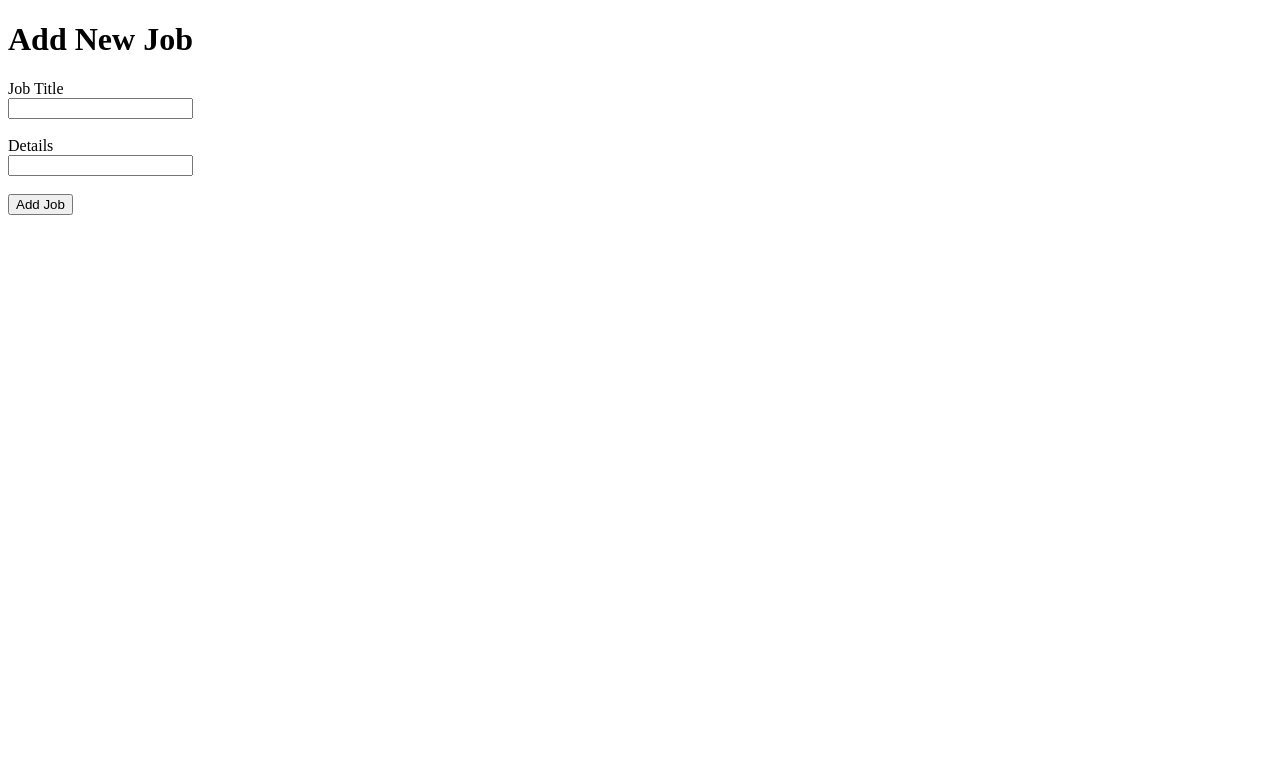
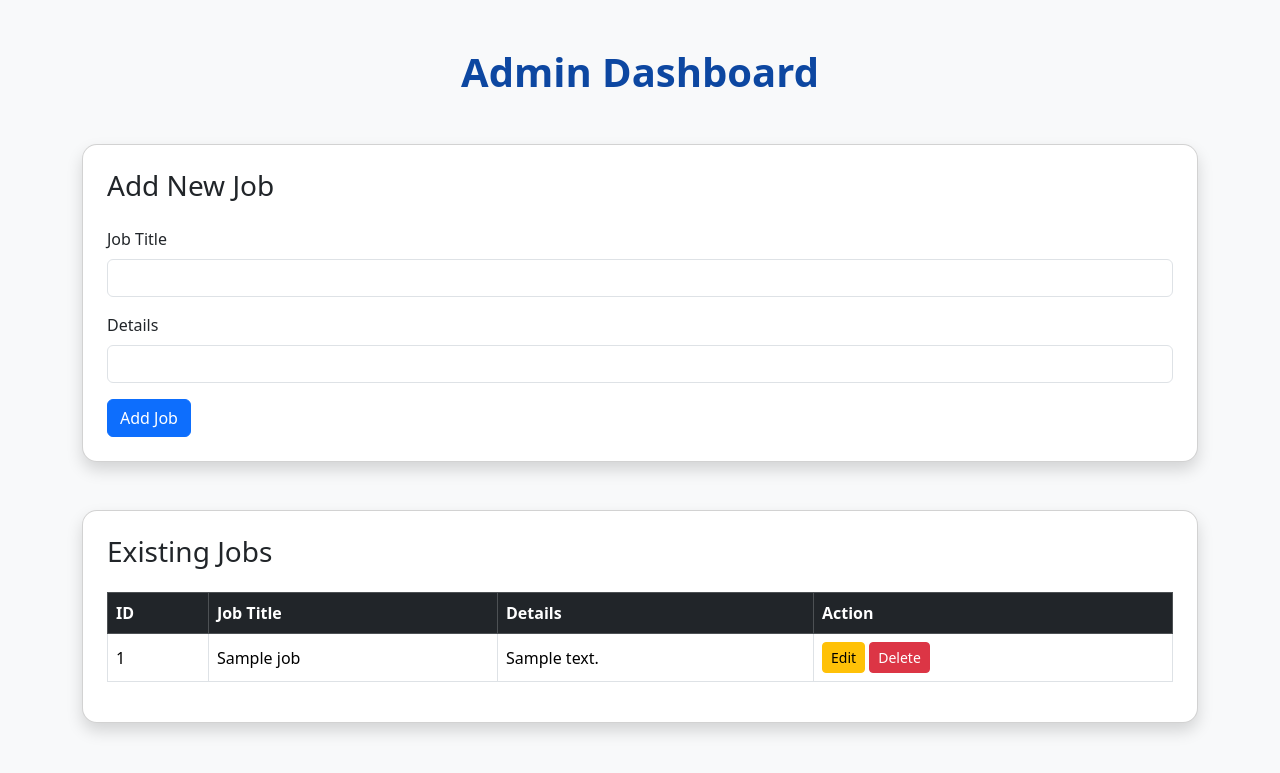
Before and after one commit to poojitha100/one-two-three-start, a Flask app: template templates/admin.html in a window 1280 px wide. Shown: the top 773 px of the page. Run offline with Flask 3, Linux system fonts and the light colour scheme; the template is opened without the code that fills it: most values are stand-ins (such as "Sample title", 1, 10 or a date in 2020).

Commit message:
Completed CRUD operations for job management

```diff
--- a/app.py
+++ b/app.py
@@ -62,7 +62,20 @@ def list_jobs():
 
 @app.route("/admin")
 def admin():
-    return render_template("admin.html")
+
+    cursor.execute("SELECT id, title, details FROM jobs")
+    rows = cursor.fetchall()
+
+    jobs = []
+
+    for row in rows:
+        jobs.append({
+            "id": row[0],
+            "title": row[1],
+            "details": row[2]
+        })
+
+    return render_template("admin.html", jobs=jobs)
 
 
 @app.route("/add-job", methods=["POST"])
@@ -79,6 +92,42 @@ def add_job():
     db.commit()
 
     return redirect("/")
+@app.route("/delete-job/<int:id>")
+def delete_job(id):
+
+    cursor.execute("DELETE FROM jobs WHERE id=%s", (id,))
+    db.commit()
+
+    return redirect("/admin")
+@app.route("/edit-job/<int:id>")
+def edit_job(id):
+
+    cursor.execute("SELECT id, title, details FROM jobs WHERE id=%s", (id,))
+    row = cursor.fetchone()
+
+    job = {
+        "id": row[0],
+        "title": row[1],
+        "details": row[2]
+    }
+
+    return render_template("edit_job.html", job=job)
+
+
+@app.route("/update-job/<int:id>", methods=["POST"])
+def update_job(id):
+
+    title = request.form["title"]
+    details = request.form["details"]
+
+    cursor.execute(
+        "UPDATE jobs SET title=%s, details=%s WHERE id=%s",
+        (title, details, id)
+    )
+
+    db.commit()
+
+    return redirect("/admin")
 
 
 if __name__ == "__main__":
--- a/templates/admin.html
+++ b/templates/admin.html
@@ -1,23 +1,129 @@
 <!DOCTYPE html>
 <html>
 <head>
-    <title>Admin - Add Job</title>
+    <title>Admin Dashboard</title>
+
+    <meta name="viewport" content="width=device-width, initial-scale=1">
+
+    <link href="https://cdn.jsdelivr.net/npm/bootstrap@5.3.7/dist/css/bootstrap.min.css" rel="stylesheet">
+
+    <style>
+        body{
+            background:#f8f9fa;
+        }
+
+        .card{
+            border-radius:15px;
+        }
+
+        h1{
+            color:#0D47A1;
+            font-weight:bold;
+        }
+
+        .table td,
+        .table th{
+            vertical-align: middle;
+        }
+    </style>
 </head>
+
 <body>
 
-    <h1>Add New Job</h1>
+<div class="container py-5">
 
-    <form action="/add-job" method="POST">
+    <h1 class="text-center mb-5">Admin Dashboard</h1>
 
-        <label>Job Title</label><br>
-        <input type="text" name="title" required><br><br>
+    <!-- Add Job Card -->
+    <div class="card shadow p-4">
 
-        <label>Details</label><br>
-        <input type="text" name="details" required><br><br>
+        <h3 class="mb-4">Add New Job</h3>
 
-        <button type="submit">Add Job</button>
+        <form action="/add-job" method="POST">
 
-    </form>
+            <div class="mb-3">
+                <label class="form-label">Job Title</label>
+
+                <input
+                    type="text"
+                    class="form-control"
+                    name="title"
+                    required>
+            </div>
+
+            <div class="mb-3">
+                <label class="form-label">Details</label>
+
+                <input
+                    type="text"
+                    class="form-control"
+                    name="details"
+                    required>
+            </div>
+
+            <button type="submit" class="btn btn-primary">
+                Add Job
+            </button>
+
+        </form>
+
+    </div>
+
+    <!-- Existing Jobs Card -->
+    <div class="card shadow mt-5 p-4">
+
+        <h3 class="mb-4">Existing Jobs</h3>
+
+        <table class="table table-bordered table-hover">
+
+            <thead class="table-dark">
+
+                <tr>
+                    <th>ID</th>
+                    <th>Job Title</th>
+                    <th>Details</th>
+                    <th>Action</th>
+                </tr>
+
+            </thead>
+
+            <tbody>
+
+                {% for job in jobs %}
+
+                <tr>
+
+                    <td>{{ job['id'] }}</td>
+
+                    <td>{{ job['title'] }}</td>
+
+                    <td>{{ job['details'] }}</td>
+
+                    <td>
+
+                        <a href="/edit-job/{{ job['id'] }}" class="btn btn-warning btn-sm">
+                            Edit
+                        </a>
+
+                        <a href="/delete-job/{{ job['id'] }}"
+                           class="btn btn-danger btn-sm"
+                           onclick="return confirm('Are you sure you want to delete this job?')">
+                            Delete
+                        </a>
+
+                    </td>
+
+                </tr>
+
+                {% endfor %}
+
+            </tbody>
+
+        </table>
+
+    </div>
+
+</div>
 
 </body>
 </html>
```
Also changed, not shown: templates/edit_job.html (added, +72 -0 lines).
